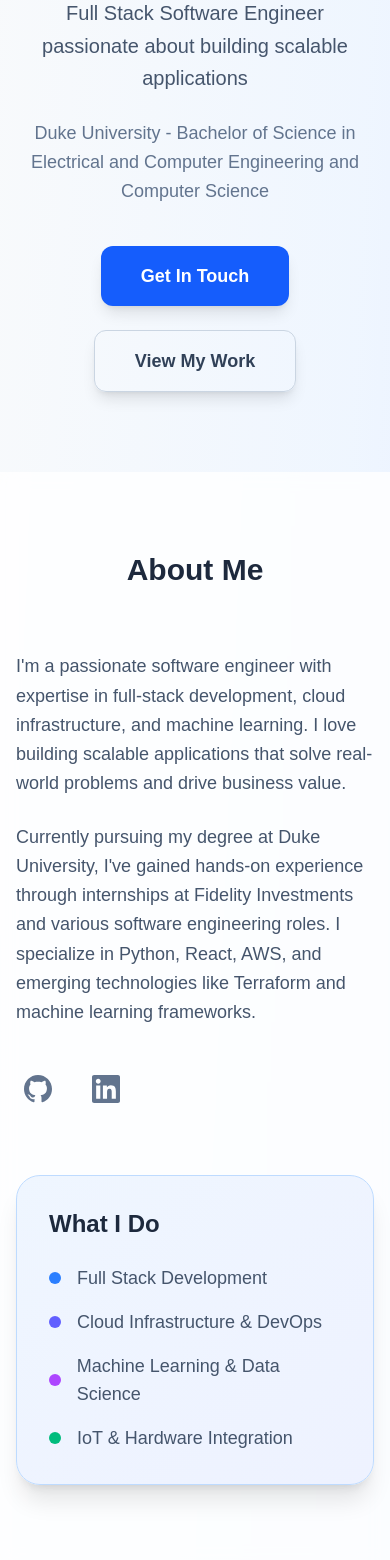
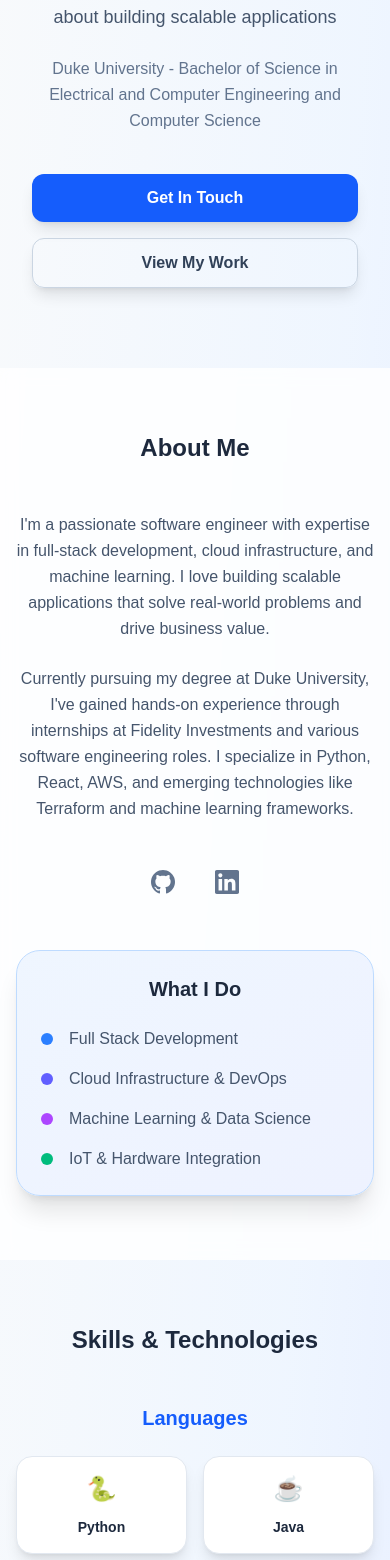
Before and after one commit to FaizHLI/personal_website, a Next.js app: page / in a window 390 px wide. Shown: the part 368-1928 px from the top of the page. Built offline with nearby package versions, Linux system fonts and the light colour scheme.

Commit message:
fix formatting for some stuff

```diff
--- a/src/app/page.tsx
+++ b/src/app/page.tsx
@@ -13,26 +13,26 @@ export default function Home() {
         <div className="max-w-6xl mx-auto">
           <div className="text-center">
             <div className="mb-10">
-              <div className="w-36 h-36 mx-auto mb-8 rounded-full bg-gradient-to-r from-blue-600 to-indigo-700 flex items-center justify-center border-4 border-blue-500/20 shadow-2xl">
-                <span className="text-5xl font-bold text-white font-poppins">
+              <div className="w-32 h-32 sm:w-36 sm:h-36 mx-auto mb-8 rounded-full bg-gradient-to-r from-blue-600 to-indigo-700 flex items-center justify-center border-4 border-blue-500/20 shadow-2xl">
+                <span className="text-4xl sm:text-5xl font-bold text-white font-poppins">
                   {personalInfo.name.split(' ').map(n => n[0]).join('')}
                 </span>
               </div>
             </div>
-            <h1 className="text-4xl md:text-6xl lg:text-7xl font-bold text-slate-800 mb-6 leading-tight font-poppins">
+            <h1 className="text-3xl sm:text-4xl md:text-6xl lg:text-7xl font-bold text-slate-800 mb-6 leading-tight font-poppins px-4">
               Hi, I&apos;m <span className="text-blue-600 bg-gradient-to-r from-blue-600 to-indigo-600 bg-clip-text text-transparent">{personalInfo.name}</span>
             </h1>
-            <p className="text-xl md:text-2xl lg:text-3xl text-slate-600 mb-6 max-w-4xl mx-auto font-light leading-relaxed font-inter">
+            <p className="text-lg sm:text-xl md:text-2xl lg:text-3xl text-slate-600 mb-6 max-w-4xl mx-auto font-light leading-relaxed font-inter px-4">
               {personalInfo.title} passionate about building scalable applications
             </p>
-            <p className="text-lg md:text-xl text-slate-500 mb-10 max-w-3xl mx-auto leading-relaxed font-inter">
+            <p className="text-base sm:text-lg md:text-xl text-slate-500 mb-10 max-w-3xl mx-auto leading-relaxed font-inter px-4">
               {personalInfo.education}
             </p>
-            <div className="flex flex-col sm:flex-row gap-6 justify-center items-center">
-              <Button href="#contact" className="text-lg px-10 py-4">
+            <div className="flex flex-col sm:flex-row gap-4 sm:gap-6 justify-center items-center px-4">
+              <Button href="#contact" className="w-full sm:w-auto text-base sm:text-lg px-8 sm:px-10 py-3 sm:py-4">
                 Get In Touch
               </Button>
-              <Button href="#projects" variant="secondary" className="text-lg px-10 py-4">
+              <Button href="#projects" variant="secondary" className="w-full sm:w-auto text-base sm:text-lg px-8 sm:px-10 py-3 sm:py-4">
                 View My Work
               </Button>
             </div>
@@ -41,52 +41,52 @@ export default function Home() {
       </section>
 
       {/* About Section */}
-      <section id="about" className="py-20 px-4 sm:px-6 lg:px-8 bg-white/80 backdrop-blur-sm">
+      <section id="about" className="py-16 sm:py-20 px-4 sm:px-6 lg:px-8 bg-white/80 backdrop-blur-sm">
         <div className="max-w-6xl mx-auto">
-          <h2 className="text-3xl md:text-4xl lg:text-5xl font-bold text-center text-slate-800 mb-16 font-poppins">
+          <h2 className="text-2xl sm:text-3xl md:text-4xl lg:text-5xl font-bold text-center text-slate-800 mb-12 sm:mb-16 font-poppins px-4">
             About Me
           </h2>
-          <div className="grid lg:grid-cols-2 gap-16 items-center">
-            <div className="space-y-6">
-              <p className="text-lg md:text-xl text-slate-600 leading-relaxed font-inter">
+          <div className="grid lg:grid-cols-2 gap-12 lg:gap-16 items-center">
+            <div className="space-y-6 text-center lg:text-left">
+              <p className="text-base sm:text-lg md:text-xl text-slate-600 leading-relaxed font-inter">
                 {personalInfo.bio}
               </p>
-              <p className="text-lg md:text-xl text-slate-600 leading-relaxed font-inter">
+              <p className="text-base sm:text-lg md:text-xl text-slate-600 leading-relaxed font-inter">
                 {personalInfo.about}
               </p>
-              <div className="flex space-x-6 pt-4">
+              <div className="flex justify-center lg:justify-start space-x-6 pt-4">
                 <a href={socialLinks.github} className="text-slate-500 hover:text-slate-700 transition-colors duration-300 p-2 rounded-lg hover:bg-slate-100">
-                  <svg className="w-7 h-7" fill="currentColor" viewBox="0 0 24 24">
+                  <svg className="w-6 h-6 sm:w-7 sm:h-7" fill="currentColor" viewBox="0 0 24 24">
                     <path d="M12 0c-6.626 0-12 5.373-12 12 0 5.302 3.438 9.8 8.207 11.387.599.111.793-.261.793-.577v-2.234c-3.338.726-4.033-1.416-4.033-1.416-.546-1.387-1.333-1.756-1.333-1.756-1.089-.745.083-.729.083-.729 1.205.084 1.839 1.237 1.839 1.237 1.07 1.834 2.807 1.304 3.492.997.107-.775.418-1.305.762-1.604-2.665-.305-5.467-1.334-5.467-5.931 0-1.311.469-2.381 1.236-3.221-.124-.303-.535-1.524.117-3.176 0 0 1.008-.322 3.301 1.23.957-.266 1.983-.399 3.003-.404 1.02.005 2.047.138 3.006.404 2.291-1.552 3.297-1.23 3.297-1.23.653 1.653.242 2.874.118 3.176.77.84 1.235 1.911 1.235 3.221 0 4.609-2.807 5.624-5.479 5.921.43.372.823 1.102.823 2.222v3.293c0 .319.192.694.801.576 4.765-1.589 8.199-6.086 8.199-11.386 0-6.627-5.373-12-12-12z"/>
                   </svg>
                 </a>
                 <a href={socialLinks.linkedin} className="text-slate-500 hover:text-slate-700 transition-colors duration-300 p-2 rounded-lg hover:bg-slate-100">
-                  <svg className="w-7 h-7" fill="currentColor" viewBox="0 0 24 24">
+                  <svg className="w-6 h-6 sm:w-7 sm:h-7" fill="currentColor" viewBox="0 0 24 24">
                     <path d="M20.447 20.452h-3.554v-5.569c0-1.328-.027-3.037-1.852-3.037-1.853 0-2.136 1.445-2.136 2.939v5.667H9.351V9h3.414v1.561h.046c.477-.9 1.637-1.85 3.37-1.85 3.601 0 4.267 2.37 4.267 5.455v6.286zM5.337 7.433c-1.144 0-2.063-.926-2.063-2.065 0-1.138.92-2.063 2.063-2.063 1.14 0 2.064.925 2.064 2.063 0 1.139-.925 2.065-2.064 2.065zm1.782 13.019H3.555V9h3.564v11.452zM22.225 0H1.771C.792 0 0 .774 0 1.729v20.542C0 23.227.792 24 1.771 24h20.451C23.2 24 24 23.227 24 22.271V1.729C24 .774 23.2 0 22.222 0h.003z"/>
                   </svg>
                 </a>
               </div>
             </div>
-            <div className="bg-gradient-to-br from-blue-50 to-indigo-50 p-8 rounded-3xl border border-blue-200 shadow-xl">
-              <h3 className="text-2xl font-semibold text-slate-800 mb-6 font-poppins">
+            <div className="bg-gradient-to-br from-blue-50 to-indigo-50 p-6 sm:p-8 rounded-3xl border border-blue-200 shadow-xl">
+              <h3 className="text-xl sm:text-2xl font-semibold text-slate-800 mb-6 font-poppins text-center lg:text-left">
                 What I Do
               </h3>
               <ul className="space-y-4 text-slate-600">
                 <li className="flex items-center group">
-                  <span className="w-3 h-3 bg-blue-500 rounded-full mr-4 group-hover:bg-blue-600 transition-colors"></span>
-                  <span className="text-lg font-inter">Full Stack Development</span>
+                  <span className="w-3 h-3 bg-blue-500 rounded-full mr-4 group-hover:bg-blue-600 transition-colors flex-shrink-0"></span>
+                  <span className="text-base sm:text-lg font-inter">Full Stack Development</span>
                 </li>
                 <li className="flex items-center group">
-                  <span className="w-3 h-3 bg-indigo-500 rounded-full mr-4 group-hover:bg-indigo-600 transition-colors"></span>
-                  <span className="text-lg font-inter">Cloud Infrastructure & DevOps</span>
+                  <span className="w-3 h-3 bg-indigo-500 rounded-full mr-4 group-hover:bg-indigo-600 transition-colors flex-shrink-0"></span>
+                  <span className="text-base sm:text-lg font-inter">Cloud Infrastructure & DevOps</span>
                 </li>
                 <li className="flex items-center group">
-                  <span className="w-3 h-3 bg-purple-500 rounded-full mr-4 group-hover:bg-purple-600 transition-colors"></span>
-                  <span className="text-lg font-inter">Machine Learning & Data Science</span>
+                  <span className="w-3 h-3 bg-purple-500 rounded-full mr-4 group-hover:bg-purple-600 transition-colors flex-shrink-0"></span>
+                  <span className="text-base sm:text-lg font-inter">Machine Learning & Data Science</span>
                 </li>
                 <li className="flex items-center group">
-                  <span className="w-3 h-3 bg-emerald-500 rounded-full mr-4 group-hover:bg-emerald-600 transition-colors"></span>
-                  <span className="text-lg font-inter">IoT & Hardware Integration</span>
+                  <span className="w-3 h-3 bg-emerald-500 rounded-full mr-4 group-hover:bg-emerald-600 transition-colors flex-shrink-0"></span>
+                  <span className="text-base sm:text-lg font-inter">IoT & Hardware Integration</span>
                 </li>
               </ul>
             </div>
@@ -95,46 +95,46 @@ export default function Home() {
       </section>
 
       {/* Skills Section */}
-      <section id="skills" className="py-20 px-4 sm:px-6 lg:px-8">
+      <section id="skills" className="py-16 sm:py-20 px-4 sm:px-6 lg:px-8">
         <div className="max-w-6xl mx-auto">
-          <h2 className="text-3xl md:text-4xl lg:text-5xl font-bold text-center text-slate-800 mb-16 font-poppins">
+          <h2 className="text-2xl sm:text-3xl md:text-4xl lg:text-5xl font-bold text-center text-slate-800 mb-12 sm:mb-16 font-poppins px-4">
             Skills & Technologies
           </h2>
 
           {/* Languages */}
-          <div className="mb-16">
-            <h3 className="text-2xl md:text-3xl font-semibold text-blue-600 mb-8 text-center font-poppins">Languages</h3>
-            <div className="grid grid-cols-2 md:grid-cols-4 lg:grid-cols-5 gap-6">
+          <div className="mb-12 sm:mb-16">
+            <h3 className="text-xl sm:text-2xl md:text-3xl font-semibold text-blue-600 mb-6 sm:mb-8 text-center font-poppins px-4">Languages</h3>
+            <div className="grid grid-cols-2 sm:grid-cols-3 md:grid-cols-4 lg:grid-cols-5 gap-4 sm:gap-6">
               {skills.filter(skill => skill.category === "languages").map((skill) => (
-                <div key={skill.name} className="bg-white border border-slate-200 p-6 rounded-2xl hover:border-blue-300 transition-all duration-300 hover:scale-105 shadow-lg hover:shadow-xl">
-                  <div className="text-3xl mb-4 text-center">{skill.icon}</div>
-                  <h3 className="font-semibold text-slate-800 text-center text-lg font-inter">{skill.name}</h3>
+                <div key={skill.name} className="bg-white border border-slate-200 p-4 sm:p-6 rounded-2xl hover:border-blue-300 transition-all duration-300 hover:scale-105 shadow-lg hover:shadow-xl">
+                  <div className="text-2xl sm:text-3xl mb-3 sm:mb-4 text-center">{skill.icon}</div>
+                  <h3 className="font-semibold text-slate-800 text-center text-sm sm:text-lg font-inter">{skill.name}</h3>
                 </div>
               ))}
             </div>
           </div>
 
           {/* Frameworks/Libraries */}
-          <div className="mb-16">
-            <h3 className="text-2xl md:text-3xl font-semibold text-indigo-600 mb-8 text-center font-poppins">Frameworks & Libraries</h3>
-            <div className="grid grid-cols-2 md:grid-cols-4 lg:grid-cols-5 gap-6">
+          <div className="mb-12 sm:mb-16">
+            <h3 className="text-xl sm:text-2xl md:text-3xl font-semibold text-indigo-600 mb-6 sm:mb-8 text-center font-poppins px-4">Frameworks & Libraries</h3>
+            <div className="grid grid-cols-2 sm:grid-cols-3 md:grid-cols-4 lg:grid-cols-5 gap-4 sm:gap-6">
               {skills.filter(skill => skill.category === "frameworks").map((skill) => (
-                <div key={skill.name} className="bg-white border border-slate-200 p-6 rounded-2xl hover:border-indigo-300 transition-all duration-300 hover:scale-105 shadow-lg hover:shadow-xl">
-                  <div className="text-3xl mb-4 text-center">{skill.icon}</div>
-                  <h3 className="font-semibold text-slate-800 text-center text-lg font-inter">{skill.name}</h3>
+                <div key={skill.name} className="bg-white border border-slate-200 p-4 sm:p-6 rounded-2xl hover:border-indigo-300 transition-all duration-300 hover:scale-105 shadow-lg hover:shadow-xl">
+                  <div className="text-2xl sm:text-3xl mb-3 sm:mb-4 text-center">{skill.icon}</div>
+                  <h3 className="font-semibold text-slate-800 text-center text-sm sm:text-lg font-inter">{skill.name}</h3>
                 </div>
               ))}
             </div>
           </div>
 
           {/* Tools */}
-          <div className="mb-16">
-            <h3 className="text-2xl md:text-3xl font-semibold text-purple-600 mb-8 text-center font-poppins">Tools</h3>
-            <div className="grid grid-cols-2 md:grid-cols-4 lg:grid-cols-5 gap-6">
+          <div className="mb-12 sm:mb-16">
+            <h3 className="text-xl sm:text-2xl md:text-3xl font-semibold text-purple-600 mb-6 sm:mb-8 text-center font-poppins px-4">Tools</h3>
+            <div className="grid grid-cols-2 sm:grid-cols-3 md:grid-cols-4 lg:grid-cols-5 gap-4 sm:gap-6">
               {skills.filter(skill => skill.category === "tools").map((skill) => (
-                <div key={skill.name} className="bg-white border border-slate-200 p-6 rounded-2xl hover:border-purple-300 transition-all duration-300 hover:scale-105 shadow-lg hover:shadow-xl">
-                  <div className="text-3xl mb-4 text-center">{skill.icon}</div>
-                  <h3 className="font-semibold text-slate-800 text-center text-lg font-inter">{skill.name}</h3>
+                <div key={skill.name} className="bg-white border border-slate-200 p-4 sm:p-6 rounded-2xl hover:border-purple-300 transition-all duration-300 hover:scale-105 shadow-lg hover:shadow-xl">
+                  <div className="text-2xl sm:text-3xl mb-3 sm:mb-4 text-center">{skill.icon}</div>
+                  <h3 className="font-semibold text-slate-800 text-center text-sm sm:text-lg font-inter">{skill.name}</h3>
                 </div>
               ))}
             </div>
@@ -142,12 +142,12 @@ export default function Home() {
 
           {/* Cloud & Infrastructure */}
           <div>
-            <h3 className="text-2xl md:text-3xl font-semibold text-emerald-600 mb-8 text-center font-poppins">Cloud & Infrastructure</h3>
-            <div className="grid grid-cols-2 md:grid-cols-4 lg:grid-cols-5 gap-6">
+            <h3 className="text-xl sm:text-2xl md:text-3xl font-semibold text-emerald-600 mb-6 sm:mb-8 text-center font-poppins px-4">Cloud & Infrastructure</h3>
+            <div className="grid grid-cols-2 sm:grid-cols-3 md:grid-cols-4 lg:grid-cols-5 gap-4 sm:gap-6">
               {skills.filter(skill => skill.category === "cloud").map((skill) => (
-                <div key={skill.name} className="bg-white border border-slate-200 p-6 rounded-2xl hover:border-emerald-300 transition-all duration-300 hover:scale-105 shadow-lg hover:shadow-xl">
-                  <div className="text-3xl mb-4 text-center">{skill.icon}</div>
-                  <h3 className="font-semibold text-slate-800 text-center text-lg font-inter">{skill.name}</h3>
+                <div key={skill.name} className="bg-white border border-slate-200 p-4 sm:p-6 rounded-2xl hover:border-emerald-300 transition-all duration-300 hover:scale-105 shadow-lg hover:shadow-xl">
+                  <div className="text-2xl sm:text-3xl mb-3 sm:mb-4 text-center">{skill.icon}</div>
+                  <h3 className="font-semibold text-slate-800 text-center text-sm sm:text-lg font-inter">{skill.name}</h3>
                 </div>
               ))}
             </div>
@@ -156,12 +156,12 @@ export default function Home() {
       </section>
 
       {/* Projects Section */}
-      <section id="projects" className="py-20 px-4 sm:px-6 lg:px-8 bg-white/80 backdrop-blur-sm">
+      <section id="projects" className="py-16 sm:py-20 px-4 sm:px-6 lg:px-8 bg-white/80 backdrop-blur-sm">
         <div className="max-w-6xl mx-auto">
-          <h2 className="text-3xl md:text-4xl lg:text-5xl font-bold text-center text-slate-800 mb-16 font-poppins">
+          <h2 className="text-2xl sm:text-3xl md:text-4xl lg:text-5xl font-bold text-center text-slate-800 mb-12 sm:mb-16 font-poppins px-4">
             Featured Projects
           </h2>
-          <div className="grid lg:grid-cols-2 xl:grid-cols-3 gap-8">
+          <div className="grid md:grid-cols-2 lg:grid-cols-2 xl:grid-cols-3 gap-6 sm:gap-8">
             {projects.map((project, index) => (
               <ProjectCard key={index} project={project} />
             ))}
@@ -170,25 +170,25 @@ export default function Home() {
       </section>
 
       {/* Contact Section */}
-      <section id="contact" className="py-20 px-4 sm:px-6 lg:px-8">
+      <section id="contact" className="py-16 sm:py-20 sm:px-6 lg:px-8">
         <div className="max-w-4xl mx-auto text-center">
-          <h2 className="text-3xl md:text-4xl lg:text-5xl font-bold text-slate-800 mb-8 font-poppins">
+          <h2 className="text-2xl sm:text-3xl md:text-4xl lg:text-5xl font-bold text-slate-800 mb-6 sm:mb-8 font-poppins px-4">
             Let&apos;s Work Together
           </h2>
-          <p className="text-lg md:text-xl text-slate-600 mb-10 leading-relaxed max-w-3xl mx-auto font-inter">
+          <p className="text-base sm:text-lg md:text-xl text-slate-600 mb-8 sm:mb-10 leading-relaxed max-w-3xl mx-auto font-inter px-4">
             I&apos;m always interested in new opportunities and exciting projects.
             Feel free to reach out if you&apos;d like to collaborate!
           </p>
-          <div className="flex flex-col sm:flex-row gap-6 justify-center items-center">
+          <div className="flex flex-col sm:flex-row gap-4 sm:gap-6 justify-center items-center px-4">
             <a
               href={`mailto:${socialLinks.email}`}
-              className="bg-blue-600 hover:bg-blue-700 text-white px-10 py-4 rounded-xl font-semibold transition-all duration-300 text-lg shadow-lg hover:shadow-xl hover:scale-105"
+              className="w-full sm:w-auto bg-blue-600 hover:bg-blue-700 text-white px-8 sm:px-10 py-3 sm:py-4 rounded-xl font-semibold transition-all duration-300 text-base sm:text-lg shadow-lg hover:shadow-xl hover:scale-105 text-center"
             >
               Send Email
             </a>
             <a
               href={socialLinks.linkedin}
-              className="border border-slate-300 text-slate-700 hover:bg-slate-50 hover:border-slate-400 px-10 py-4 rounded-xl font-semibold transition-all duration-300 text-lg shadow-lg hover:shadow-xl hover:scale-105"
+              className="w-full sm:w-auto border border-slate-300 text-slate-700 hover:bg-slate-50 hover:border-slate-400 px-8 sm:px-10 py-3 sm:py-4 rounded-xl font-semibold transition-all duration-300 text-base sm:text-lg shadow-lg hover:shadow-xl hover:scale-105 text-center"
             >
               Connect on LinkedIn
             </a>
@@ -197,9 +197,9 @@ export default function Home() {
       </section>
 
       {/* Footer */}
-      <footer className="py-12 px-4 sm:px-6 lg:px-8 bg-slate-800 border-t border-slate-700">
+      <footer className="py-8 sm:py-12 px-4 sm:px-6 lg:px-8 bg-slate-800 border-t border-slate-700">
         <div className="max-w-6xl mx-auto text-center">
-          <p className="text-slate-300 text-lg font-inter">
+          <p className="text-slate-300 text-base sm:text-lg font-inter">
             © 2024 {personalInfo.name}. Built with Next.js and Tailwind CSS.
           </p>
         </div>
--- a/src/components/Button.tsx
+++ b/src/components/Button.tsx
@@ -16,7 +16,7 @@ export default function Button({
   className = "",
   onClick
 }: ButtonProps) {
-  const baseClasses = "px-8 py-3 rounded-xl font-semibold transition-all duration-300 inline-flex items-center justify-center shadow-lg hover:shadow-xl font-inter";
+  const baseClasses = "px-6 sm:px-8 py-3 rounded-xl font-semibold transition-all duration-300 inline-flex items-center justify-center shadow-lg hover:shadow-xl font-inter text-center";
 
   const variantClasses = {
     primary: "bg-blue-600 hover:bg-blue-700 text-white hover:scale-105",
```
Also changed, not shown: src/components/Navigation.tsx (+7 -6 lines), src/components/ProjectCard.tsx (+9 -9 lines).
